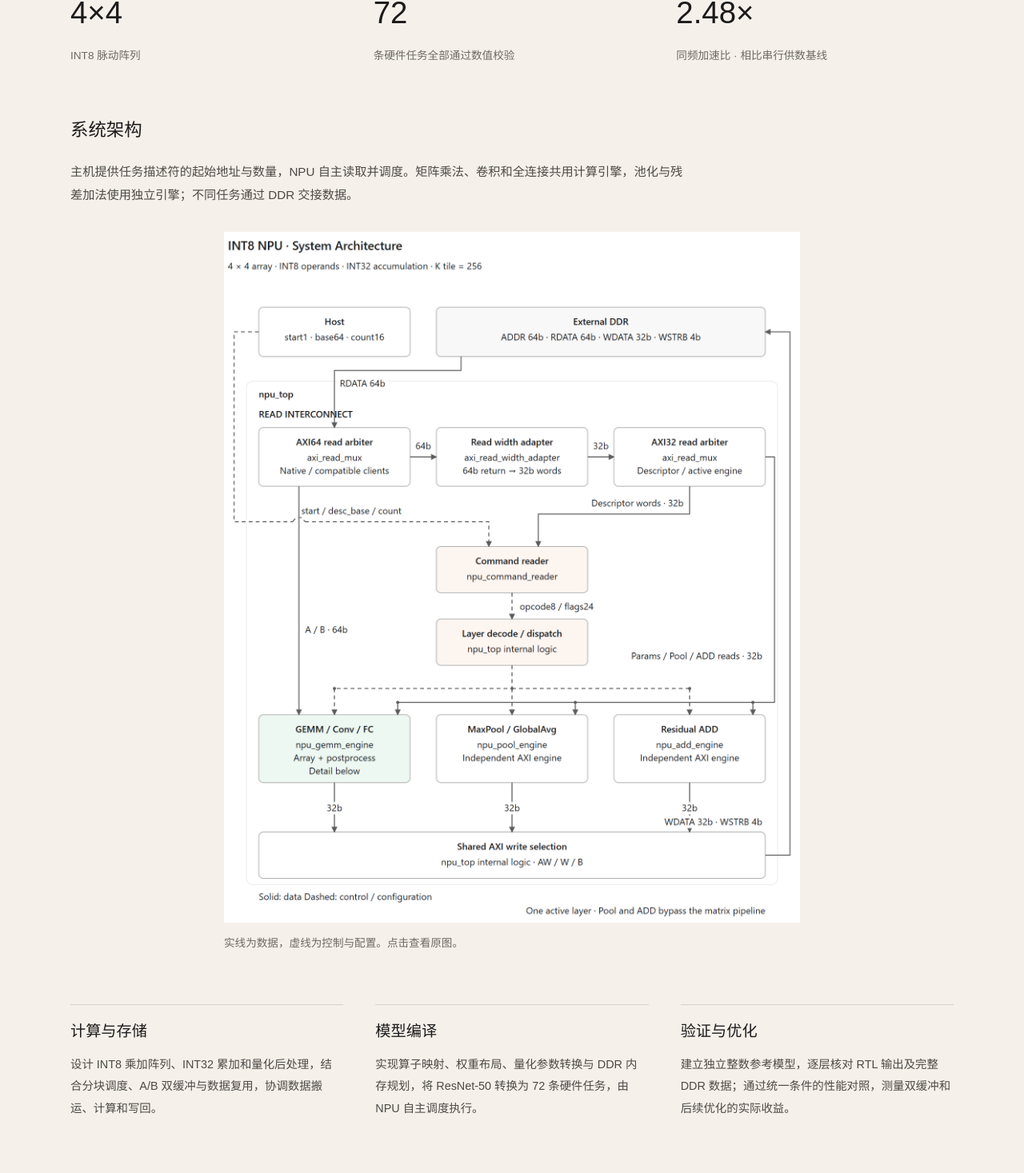
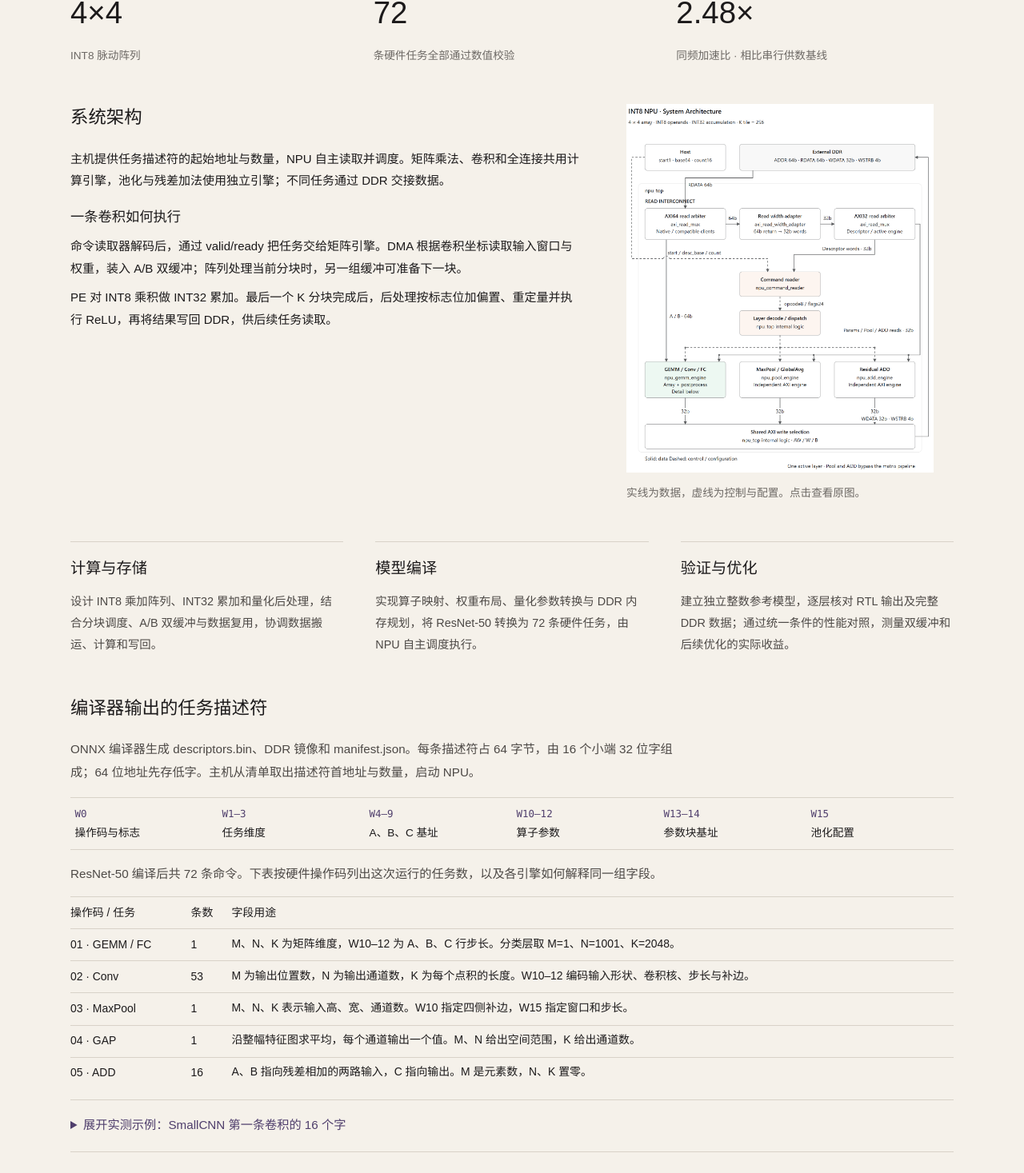
Before and after one commit to gaozhouhao/my-website, a Next.js app: page /projects/int8-systolic-npu in a window 1280 px wide. Shown: the part 450-1917 px from the top of the page at 80% size. Built offline with nearby package versions, Linux system fonts and the light colour scheme.

Commit message:
Compact NPU descriptor layout and explain operator dispatch and tile execution

```diff
--- a/app/projects/int8-systolic-npu/Overview.tsx
+++ b/app/projects/int8-systolic-npu/Overview.tsx
@@ -43,11 +43,16 @@ export default function Overview({ locale }: { locale: Locale }) {
       <div><dt>2.48×</dt><ReadingText as="dd">{t("同频加速比 · 相比串行供数基线", "speedup at equal clock frequency vs. serial-loading baseline")}</ReadingText></div>
     </dl>
 
-    <section className={styles.section} aria-labelledby="npu-system">
+    <section className={`${styles.section} ${styles.systemSpread}`} aria-labelledby="npu-system">
+      <div>
       <ReadingText as="h2" id="npu-system">{t("系统架构", "System architecture")}</ReadingText>
       <ReadingText as="p">{t("主机提供任务描述符的起始地址与数量，NPU 自主读取并调度。矩阵乘法、卷积和全连接共用计算引擎，池化与残差加法使用独立引擎；不同任务通过 DDR 交接数据。", "The host supplies a descriptor base address and count; the NPU fetches and schedules the tasks. GEMM, convolution and fully connected layers share the matrix engine, while pooling and residual addition use dedicated engines. Separate tasks exchange data through DDR.")}</ReadingText>
+      <ReadingText as="h3">{t("一条卷积如何执行", "How a convolution executes")}</ReadingText>
+      <ReadingText as="p">{t("命令读取器解码后，通过 valid/ready 把任务交给矩阵引擎。DMA 根据卷积坐标读取输入窗口与权重，装入 A/B 双缓冲；阵列处理当前分块时，另一组缓冲可准备下一块。", "After decoding, the command reader hands the task to the matrix engine through valid/ready. DMA fetches input windows and weights into the A/B banks. While the array processes one tile, the alternate banks can prepare the next.")}</ReadingText>
+      <ReadingText as="p">{t("PE 对 INT8 乘积做 INT32 累加。最后一个 K 分块完成后，后处理按标志位加偏置、重定量并执行 ReLU，再将结果写回 DDR，供后续任务读取。", "The PEs accumulate INT8 products in INT32. After the final K tile, the postprocessor applies bias, requantization and ReLU as enabled, then writes the result to DDR for later tasks.")}</ReadingText>
+      </div>
       <figure className={styles.diagram}>
-        <a href="/projects/npu-system-architecture.png" target="_blank" rel="noreferrer" aria-label={t("查看系统架构原图（新窗口）", "Open full-size system architecture in a new tab")}><Image src="/projects/npu-system-architecture.png" alt={t("NPU 系统架构：读取互连、任务调度、计算引擎与共享写回通路", "NPU system architecture: read interconnect, task dispatch, compute engines and shared writeback")} width={1492} height={1790} sizes="(max-width: 800px) 100vw, 720px" priority /></a>
+        <a href="/projects/npu-system-architecture.png" target="_blank" rel="noreferrer" aria-label={t("查看系统架构原图（新窗口）", "Open full-size system architecture in a new tab")}><Image src="/projects/npu-system-architecture.png" alt={t("NPU 系统架构：读取互连、任务调度、计算引擎与共享写回通路", "NPU system architecture: read interconnect, task dispatch, compute engines and shared writeback")} width={1492} height={1790} sizes="(max-width: 800px) 100vw, 384px" priority /></a>
         <ReadingText as="figcaption">{t("实线为数据，虚线为控制与配置。点击查看原图。", "Solid lines show data; dashed lines show control and configuration. Select the image for full detail.")}</ReadingText>
       </figure>
     </section>
@@ -62,7 +67,26 @@ export default function Overview({ locale }: { locale: Locale }) {
 
     <section className={styles.section} aria-labelledby="npu-descriptor">
       <ReadingText as="h2" id="npu-descriptor">{t("编译器输出的任务描述符", "Compiler output and task descriptor format")}</ReadingText>
-      <ReadingText as="p">{t("编译器把每条硬件任务编码为 64 字节，按小端序连续写入 16 个 32 位字。NPU 从 DDR 顺序取出这些字，根据 W0 的操作码选择执行引擎。64 位地址均先存低 32 位，再存高 32 位。", "The compiler encodes each hardware task in 64 bytes as 16 consecutive little-endian 32-bit words. The NPU fetches them from DDR and selects an engine using the opcode in W0. Each 64-bit address occupies two words, low word first.")}</ReadingText>
+      <ReadingText as="p">{t("ONNX 编译器生成 descriptors.bin、DDR 镜像和 manifest.json。每条描述符占 64 字节，由 16 个小端 32 位字组成；64 位地址先存低字。主机从清单取出描述符首地址与数量，启动 NPU。", "The ONNX compiler emits descriptors.bin, a DDR image and manifest.json. Each 64-byte command contains 16 little-endian 32-bit words, with the low word first for 64-bit addresses. The host reads the command base and count from the manifest to launch the NPU.")}</ReadingText>
+      <div className={styles.commandMap} aria-label={t("描述符字布局", "Descriptor word layout")}>
+        {[
+          ["W0", "操作码与标志", "Opcode and flags"], ["W1–3", "任务维度", "Dimensions"],
+          ["W4–9", "A、B、C 基址", "A, B, C bases"], ["W10–12", "算子参数", "Operator fields"],
+          ["W13–14", "参数块基址", "Parameter base"], ["W15", "池化配置", "Pool config"],
+        ].map(([word, cn, en]) => <div key={word}><code>{word}</code><span>{t(cn, en)}</span></div>)}
+      </div>
+      <ReadingText as="p">{t("ResNet-50 编译后共 72 条命令。下表按硬件操作码列出这次运行的任务数，以及各引擎如何解释同一组字段。", "ResNet-50 compiles to 72 commands. The counts below are from that workload and show how each engine interprets the same descriptor words.")}</ReadingText>
+      <table className={styles.opTable}>
+        <thead><tr><th scope="col">{t("操作码 / 任务", "Opcode / task")}</th><th scope="col">{t("条数", "Count")}</th><th scope="col">{t("字段用途", "Field interpretation")}</th></tr></thead>
+        <tbody>{([
+          ["01 · GEMM / FC", 1, "M、N、K 为矩阵维度，W10–12 为 A、B、C 行步长。分类层取 M=1、N=1001、K=2048。", "M, N, K give matrix dimensions. W10–12 hold row strides for A, B and C. The classifier uses M=1, N=1001, K=2048."],
+          ["02 · Conv", 53, "M 为输出位置数，N 为输出通道数，K 为每个点积的长度。W10–12 编码输入形状、卷积核、步长与补边。", "M counts output positions, N counts output channels and K is the dot-product length. W10–12 encode input shape, kernel, stride and padding."],
+          ["03 · MaxPool", 1, "M、N、K 表示输入高、宽、通道数。W10 指定四侧补边，W15 指定窗口和步长。", "M, N, K give input height, width and channels. W10 sets padding on four sides and W15 sets window size and stride."],
+          ["04 · GAP", 1, "沿整幅特征图求平均，每个通道输出一个值。M、N 给出空间范围，K 给出通道数。", "M and N span the spatial plane. Global average pooling writes one mean for each of the K channels."],
+          ["05 · ADD", 16, "A、B 指向残差相加的两路输入，C 指向输出。M 是元素数，N、K 置零。", "A and B point to the two residual inputs and C to the output. M counts elements, with N and K set to zero."],
+        ] as const).map(([op, count, cn, en]) => <tr key={op}><th scope="row">{op}</th><td>{count}</td><td><ReadingText as="p">{t(cn, en)}</ReadingText></td></tr>)}</tbody>
+      </table>
+      <details className={styles.details}><summary>{t("展开实测示例：SmallCNN 第一条卷积的 16 个字", "Inspect the 16 words of the first SmallCNN convolution")}</summary>
       <table className={styles.descriptor}>
         <caption>{t("SmallCNN 部署文件 commands.bin 中的第一条卷积任务", "First convolution task in the SmallCNN deployment file commands.bin")}</caption>
         <thead><tr><th scope="col">{t("字序与十六进制值", "Words and hex values")}</th><th scope="col">{t("硬件解码结果", "Hardware interpretation")}</th></tr></thead>
@@ -70,7 +94,7 @@ export default function Overview({ locale }: { locale: Locale }) {
           <th scope="row">{word}<code>{hex}</code></th><td><ReadingText as="p">{t(cn, en)}</ReadingText></td>
         </tr>)}</tbody>
       </table>
-      <ReadingText as="p">{t("W10–W12 的含义随算子变化。上表给出卷积的几何参数；在 GEMM 任务中，这三个字分别指定 A、B、C 的访存步长。", "W10–W12 depend on the opcode. They describe convolution geometry here. For GEMM they carry the memory strides for A, B and C, respectively.")}</ReadingText>
+      </details>
     </section>
 
     <section className={styles.section} aria-labelledby="npu-performance">
--- a/app/projects/int8-systolic-npu/page.module.css
+++ b/app/projects/int8-systolic-npu/page.module.css
@@ -66,3 +66,23 @@
 .descriptor tbody th { width: 34%; color: var(--accent-strong); }
 .descriptor code { display: block; color: var(--muted); font-size: .8rem; overflow-wrap: normal; }
 .descriptor p { margin: 0; line-height: 1.85; }
+
+.page .section { margin-top: clamp(2rem, 4vw, 3rem); }
+.systemSpread { display: grid; grid-template-columns: minmax(0, 1.25fr) minmax(0, .85fr); align-items: start; gap: 2rem; }
+.systemSpread h3 { margin: 1.2rem 0 .45rem; font-size: 1.08rem; }
+.systemSpread p { margin: .55rem 0; }
+.systemSpread .diagram { width: min(100%, 24rem); margin: 0 auto; }
+.commandMap { display: grid; grid-template-columns: repeat(6, 1fr); margin: 1rem 0; border-block: 1px solid var(--line); }
+.commandMap > div { padding: .5rem .35rem; }
+.commandMap code, .commandMap span { display: block; }
+.commandMap code { color: var(--accent-strong); font-size: .78rem; }
+.commandMap span { font-size: .85rem; }
+.opTable { width: 100%; border-collapse: collapse; margin: .8rem 0; text-align: left; font-size: .87rem; }
+.opTable :is(th,td) { text-align: start; vertical-align: top; border-top: 1px solid var(--line); padding: .42rem .6rem .42rem 0; }
+.opTable th { font-weight: 500; }
+.opTable p { margin: 0; line-height: 1.65; }
+@media (max-width: 700px) {
+  .systemSpread { grid-template-columns: 1fr; gap: .8rem; }
+  .commandMap { grid-template-columns: repeat(3, 1fr); }
+  .opTable th:first-child { min-width: 5.4rem; }
+}
```
